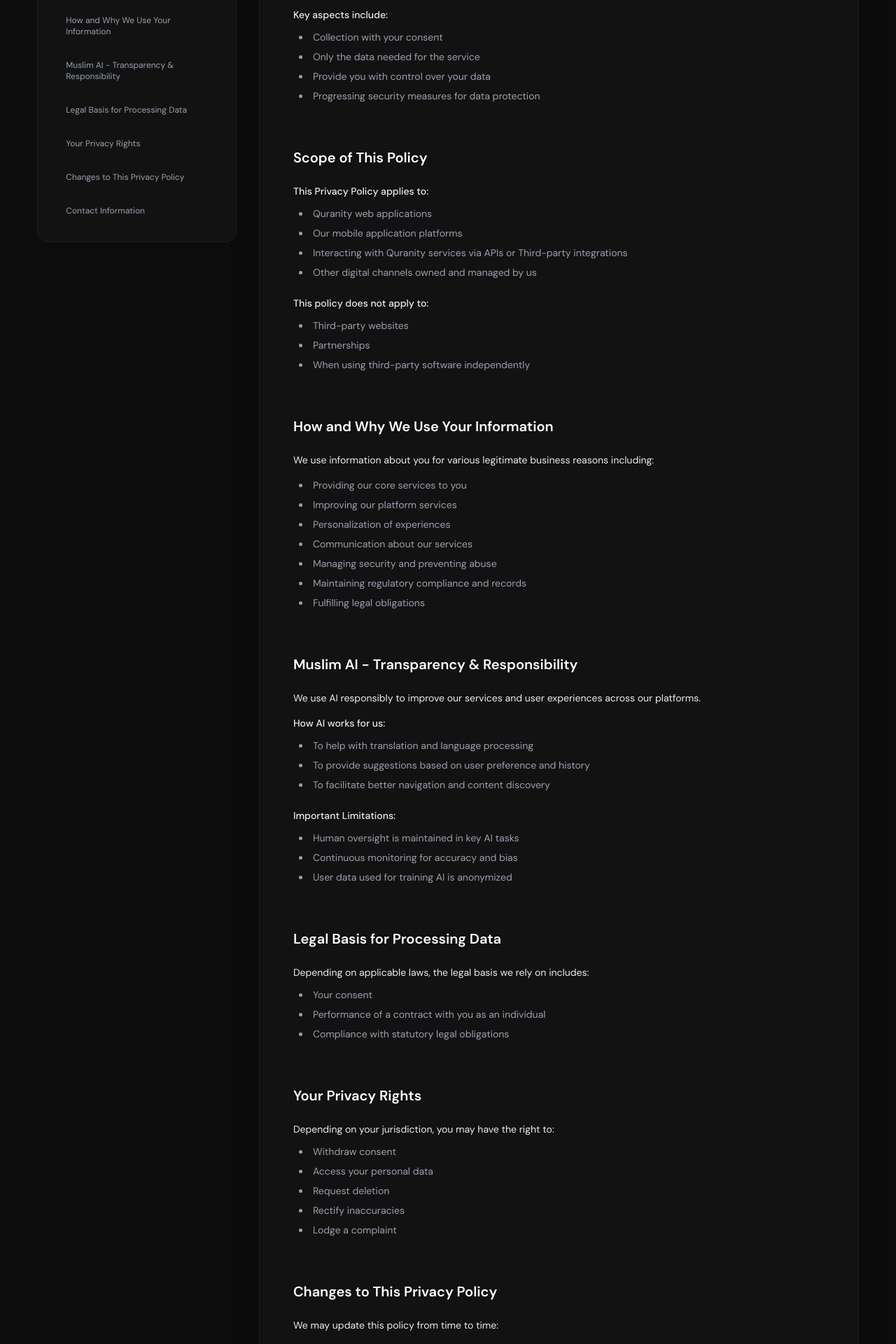
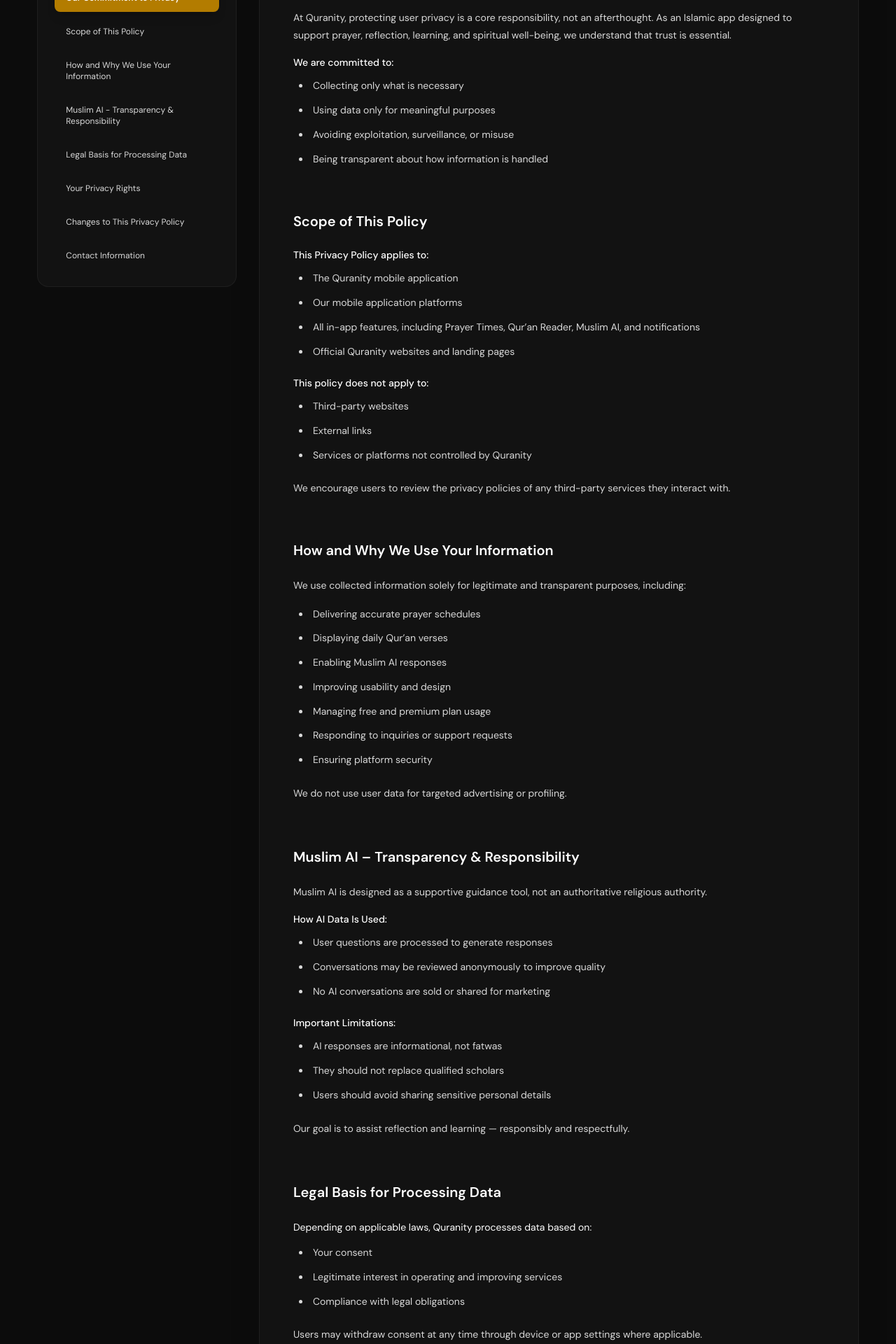
Before and after one commit to alaminislam34/quranity-landing, a Next.js app: page /privacy in a window 1280 px wide. Shown: the part 440-2360 px from the top of the page at 70% size. Built offline with nearby package versions, Linux system fonts and the light colour scheme.

Commit message:
the privacy policy page design is done

```diff
--- a/src/app/privacy/page.jsx
+++ b/src/app/privacy/page.jsx
@@ -1,8 +1,9 @@
 "use client";
 
-import React from "react";
+import React, { useEffect, useState } from "react";
 import { motion } from "motion/react";
 import { ShieldCheck } from "lucide-react";
+import Link from "next/link";
 
 const sections = [
   { id: "commitment", title: "Our Commitment to Privacy" },
@@ -16,10 +17,50 @@
 ];
 
 const PrivacyPolicy = () => {
+  const [activeSection, setActiveSection] = useState("commitment");
+
+  // Logic for smooth scroll highlighting
+  useEffect(() => {
+    const observerOptions = {
+      root: null,
+      rootMargin: "-20% 0px -70% 0px",
+      threshold: 0,
+    };
+
+    const observerCallback = (entries) => {
+      entries.forEach((entry) => {
+        if (entry.isIntersecting) {
+          setActiveSection(entry.target.id);
+        }
+      });
+    };
+
+    const observer = new IntersectionObserver(
+      observerCallback,
+      observerOptions,
+    );
+    sections.forEach((section) => {
+      const element = document.getElementById(section.id);
+      if (element) observer.observe(element);
+    });
+
+    return () => observer.disconnect();
+  }, []);
+
   return (
-    <div className="">
+    <div className="selection:bg-[#B37C00]/30">
+      {/* Global CSS for Smooth Scrolling */}
+      <style jsx global>{`
+        html {
+          scroll-behavior: smooth;
+        }
+        [id] {
+          scroll-margin-top: 100px;
+        }
+      `}</style>
+
       {/* Header Section */}
-      <header className="py-12 flex flex-col items-center justify-center text-center gap-2">
+      <header className="py-12 md:py-16 xl:py-20 flex flex-col items-center justify-center text-center gap-2">
         <div className="bg-[#B37C00] p-2 rounded-lg mb-2">
           <ShieldCheck className="text-black w-8 h-8" />
         </div>
@@ -30,23 +71,24 @@
 
       <main className="max-w-400 mx-auto w-11/12 pb-20 flex flex-col md:flex-row gap-8">
         {/* Sidebar Navigation */}
-        <aside className="md:w-1/4 h-fit md:sticky md:top-8">
+        <aside className="md:w-1/4 h-fit md:sticky md:top-24">
           <div className="bg-[#121212] rounded-2xl p-6 border border-white/5">
             <h3 className="text-xs font-semibold uppercase tracking-widest text-gray-500 mb-6">
               Quick Navigation
             </h3>
             <nav className="flex flex-col gap-2">
-              {sections.map((section, idx) => (
-                <button
+              {sections.map((section) => (
+                <Link
+                  href={`#${section.id}`}
                   key={section.id}
-                  className={`text-left text-xs py-3 px-4 rounded-lg transition-all ${
-                    idx === 0
+                  className={`text-left text-xs py-3 px-4 rounded-lg transition-all duration-300 ${
+                    activeSection === section.id
                       ? "bg-[#B37C00] text-white font-semibold shadow-lg"
-                      : "hover:bg-white/5 text-gray-400"
+                      : "hover:bg-white/5 text-gray"
                   }`}
                 >
                   {section.title}
-                </button>
+                </Link>
               ))}
             </nav>
           </div>
@@ -65,17 +107,20 @@
               <h2 className="text-white text-xl font-semibold mb-6">
                 Our Commitment to Privacy
               </h2>
-              <p className="text-sm leading-relaxed mb-4">
-                At Quranity, your privacy is our top priority. We are committed
-                to protecting your personal information and being transparent
-                about how we use it.
+              <p className="text-sm leading-[1.8] text-gray mb-4">
+                At Quranity, protecting user privacy is a core responsibility,
+                not an afterthought. As an Islamic app designed to support
+                prayer, reflection, learning, and spiritual well-being, we
+                understand that trust is essential.
               </p>
-              <p className="text-sm font-medium mb-3">Key aspects include:</p>
-              <ul className="list-disc list-inside space-y-2 text-sm text-gray-400 ml-2">
-                <li>Collection with your consent</li>
-                <li>Only the data needed for the service</li>
-                <li>Provide you with control over your data</li>
-                <li>Progressing security measures for data protection</li>
+              <p className="text-sm font-medium text-white mb-3">
+                We are committed to:
+              </p>
+              <ul className="list-disc list-inside space-y-3 text-sm text-gray ml-2 mb-6 leading-relaxed">
+                <li>Collecting only what is necessary</li>
+                <li>Using data only for meaningful purposes</li>
+                <li>Avoiding exploitation, surveillance, or misuse</li>
+                <li>Being transparent about how information is handled</li>
               </ul>
             </div>
 
@@ -84,26 +129,30 @@
               <h2 className="text-white text-xl font-semibold mb-6">
                 Scope of This Policy
               </h2>
-              <p className="text-sm font-medium mb-3">
+              <p className="text-sm font-medium text-white mb-3">
                 This Privacy Policy applies to:
               </p>
-              <ul className="list-disc list-inside space-y-2 text-sm text-gray-400 ml-2 mb-6">
-                <li>Quranity web applications</li>
+              <ul className="list-disc list-inside space-y-3 text-sm text-gray ml-2 mb-6 leading-relaxed">
+                <li>The Quranity mobile application</li>
                 <li>Our mobile application platforms</li>
                 <li>
-                  Interacting with Quranity services via APIs or Third-party
-                  integrations
+                  All in-app features, including Prayer Times, Qur’an Reader,
+                  Muslim AI, and notifications
                 </li>
-                <li>Other digital channels owned and managed by us</li>
+                <li>Official Quranity websites and landing pages</li>
               </ul>
-              <p className="text-sm font-medium mb-3">
+              <p className="text-sm font-medium text-white mb-3">
                 This policy does not apply to:
               </p>
-              <ul className="list-disc list-inside space-y-2 text-sm text-gray-400 ml-2">
+              <ul className="list-disc list-inside space-y-3 text-sm text-gray ml-2 mb-6 leading-relaxed">
                 <li>Third-party websites</li>
-                <li>Partnerships</li>
-                <li>When using third-party software independently</li>
+                <li>External links</li>
+                <li>Services or platforms not controlled by Quranity</li>
               </ul>
+              <p className="text-gray text-sm leading-relaxed">
+                We encourage users to review the privacy policies of any
+                third-party services they interact with.
+              </p>
             </div>
 
             {/* How and Why */}
@@ -111,44 +160,55 @@
               <h2 className="text-white text-xl font-semibold mb-6">
                 How and Why We Use Your Information
               </h2>
-              <p className="text-sm mb-4">
-                We use information about you for various legitimate business
-                reasons including:
+              <p className="text-sm leading-[1.8] text-gray mb-4">
+                We use collected information solely for legitimate and
+                transparent purposes, including:
               </p>
-              <ul className="list-disc list-inside space-y-2 text-sm text-gray-400 ml-2">
-                <li>Providing our core services to you</li>
-                <li>Improving our platform services</li>
-                <li>Personalization of experiences</li>
-                <li>Communication about our services</li>
-                <li>Managing security and preventing abuse</li>
-                <li>Maintaining regulatory compliance and records</li>
-                <li>Fulfilling legal obligations</li>
+              <ul className="list-disc list-inside space-y-3 text-sm text-gray ml-2 mb-6 leading-relaxed">
+                <li>Delivering accurate prayer schedules</li>
+                <li>Displaying daily Qur’an verses</li>
+                <li>Enabling Muslim AI responses</li>
+                <li>Improving usability and design</li>
+                <li>Managing free and premium plan usage</li>
+                <li>Responding to inquiries or support requests</li>
+                <li>Ensuring platform security</li>
               </ul>
+              <p className="text-sm text-gray leading-[1.8] mb-4">
+                We do not use user data for targeted advertising or profiling.
+              </p>
             </div>
 
             {/* Muslim AI */}
             <div id="transparency">
               <h2 className="text-white text-xl font-semibold mb-6">
-                Muslim AI - Transparency & Responsibility
+                Muslim AI – Transparency & Responsibility
               </h2>
-              <p className="text-sm mb-4">
-                We use AI responsibly to improve our services and user
-                experiences across our platforms.
+              <p className="text-sm leading-[1.8] text-gray mb-4">
+                Muslim AI is designed as a supportive guidance tool, not an
+                authoritative religious authority.
               </p>
-              <p className="text-sm font-medium mb-3">How AI works for us:</p>
-              <ul className="list-disc list-inside space-y-2 text-sm text-gray-400 ml-2 mb-6">
-                <li>To help with translation and language processing</li>
+              <p className="text-sm font-medium text-white mb-3">
+                How AI Data Is Used:
+              </p>
+              <ul className="list-disc list-inside space-y-3 text-sm text-gray ml-2 mb-6 leading-relaxed">
+                <li>User questions are processed to generate responses</li>
                 <li>
-                  To provide suggestions based on user preference and history
+                  Conversations may be reviewed anonymously to improve quality
                 </li>
-                <li>To facilitate better navigation and content discovery</li>
+                <li>No AI conversations are sold or shared for marketing</li>
               </ul>
-              <p className="text-sm font-medium mb-3">Important Limitations:</p>
-              <ul className="list-disc list-inside space-y-2 text-sm text-gray-400 ml-2">
-                <li>Human oversight is maintained in key AI tasks</li>
-                <li>Continuous monitoring for accuracy and bias</li>
-                <li>User data used for training AI is anonymized</li>
+              <p className="text-sm font-medium text-white mb-3">
+                Important Limitations:
+              </p>
+              <ul className="list-disc list-inside space-y-3 text-sm text-gray ml-2 mb-6 leading-relaxed">
+                <li>AI responses are informational, not fatwas</li>
+                <li>They should not replace qualified scholars</li>
+                <li>Users should avoid sharing sensitive personal details </li>
               </ul>
+              <p className="text-sm leading-[1.8] text-gray mb-4">
+                Our goal is to assist reflection and learning — responsibly and
+                respectfully.
+              </p>
             </div>
 
             {/* Legal Basis */}
@@ -156,15 +216,18 @@
               <h2 className="text-white text-xl font-semibold mb-6">
                 Legal Basis for Processing Data
               </h2>
-              <p className="text-sm mb-3">
-                Depending on applicable laws, the legal basis we rely on
-                includes:
+              <p className="text-sm leading-[1.8] text-white mb-3">
+                Depending on applicable laws, Quranity processes data based on:
               </p>
-              <ul className="list-disc list-inside space-y-2 text-sm text-gray-400 ml-2">
+              <ul className="list-disc list-inside space-y-3 text-sm text-gray ml-2 mb-6 leading-relaxed">
                 <li>Your consent</li>
-                <li>Performance of a contract with you as an individual</li>
-                <li>Compliance with statutory legal obligations</li>
+                <li>Legitimate interest in operating and improving services</li>
+                <li>Compliance with legal obligations</li>
               </ul>
+              <p className="text-sm leading-[1.8] text-gray mb-3">
+                Users may withdraw consent at any time through device or app
+                settings where applicable.
+              </p>
             </div>
 
             {/* Rights */}
@@ -172,16 +235,19 @@
               <h2 className="text-white text-xl font-semibold mb-6">
                 Your Privacy Rights
               </h2>
-              <p className="text-sm mb-3">
+              <p className="text-sm leading-[1.8] text-white mb-3">
                 Depending on your jurisdiction, you may have the right to:
               </p>
-              <ul className="list-disc list-inside space-y-2 text-sm text-gray-400 ml-2">
+              <ul className="list-disc list-inside space-y-3 text-sm text-gray ml-2 mb-6 leading-relaxed">
+                <li>Access your data</li>
+                <li>Correct inaccuracies</li>
+                <li>Request deletion</li>
+                <li>Restrict processing</li>
                 <li>Withdraw consent</li>
-                <li>Access your personal data</li>
-                <li>Request deletion</li>
-                <li>Rectify inaccuracies</li>
-                <li>Lodge a complaint</li>
               </ul>
+              <p className="text-sm leading-[1.8] text-gray mb-3">
+                Requests can be made by contacting us directly.
+              </p>
             </div>
 
             {/* Changes */}
@@ -189,17 +255,17 @@
               <h2 className="text-white text-xl font-semibold mb-6">
                 Changes to This Privacy Policy
               </h2>
-              <p className="text-sm mb-3">
-                We may update this policy from time to time:
+              <p className="text-sm leading-[1.8] text-white mb-3">
+                We may update this policy to reflect:
               </p>
-              <ul className="list-disc list-inside space-y-2 text-sm text-gray-400 ml-2 mb-6">
-                <li>To reflect changes</li>
-                <li>Legal compliance</li>
-                <li>Safety and security</li>
+              <ul className="list-disc list-inside space-y-3 text-sm text-gray ml-2 mb-6 leading-relaxed">
+                <li>New features</li>
+                <li>Legal changes</li>
+                <li>Improved practices</li>
               </ul>
-              <p className="text-sm text-gray-500 italic">
-                We provide notice about significant changes via email or through
-                the interface.
+              <p className="text-gray text-sm leading-relaxed">
+                Any updates will be clearly indicated by a revised “Last
+                Updated” date.
               </p>
             </div>
 
@@ -208,13 +274,15 @@
               <h2 className="text-white text-xl font-semibold mb-6">
                 Contact Information
               </h2>
-              <p className="text-sm text-gray-400">
-                For questions, requests, or concerns regarding privacy:
+              <p className="text-sm text-gray mb-4">
+                For questions, concerns, or requests regarding privacy:
               </p>
               <p className="text-sm font-bold text-white mt-2">
-                Privacy & Compliance Team
+                Email: support@quranity.app
               </p>
-              <p className="text-sm text-[#B37C00]">privacy@quranity.com</p>
+              <p className="text-sm font-bold text-white mt-2">
+                App Name: Quranity
+              </p>
             </div>
           </motion.div>
         </section>
```
